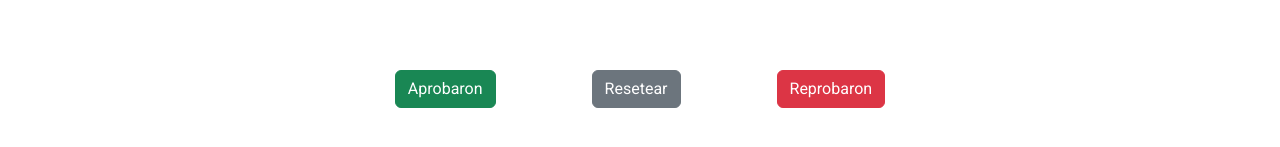
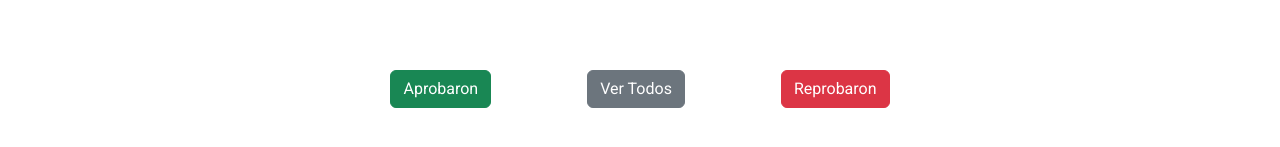
Before and after one commit to edosmedia/desafios-angular, an Angular app: page / in a window 1280 px wide. Shown: the part 329-476 px from the top of the page. Built offline with nearby package versions, Linux system fonts and the light colour scheme.

Commit message:
Fix de filtro v2

```diff
--- a/src/app/clase4/lista/lista.component.html
+++ b/src/app/clase4/lista/lista.component.html
@@ -29,7 +29,7 @@
   <br>
   <div class="text-center">
     <button (click)="apr()" class="btn btn-success m-5">Aprobaron</button>
-    <button (click)="reset()" class="btn btn-secondary m-5">Resetear</button>
+    <button (click)="reset()" class="btn btn-secondary m-5">Ver Todos</button>
     <button (click)="repro()" class="btn btn-danger m-5">Reprobaron</button>
   </div>
 </div>
```
